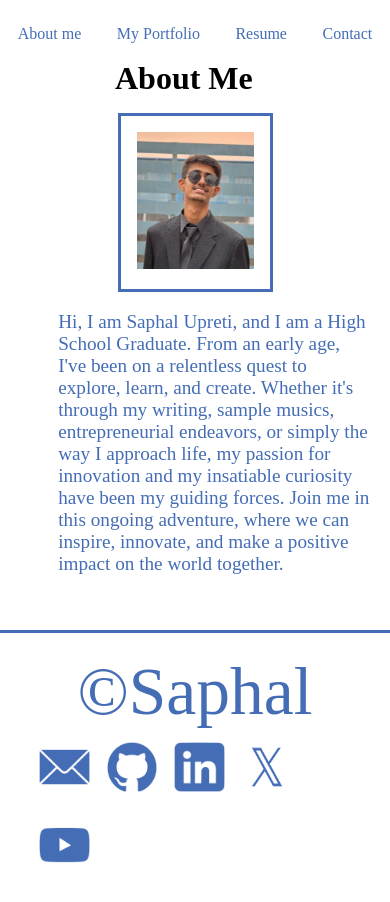
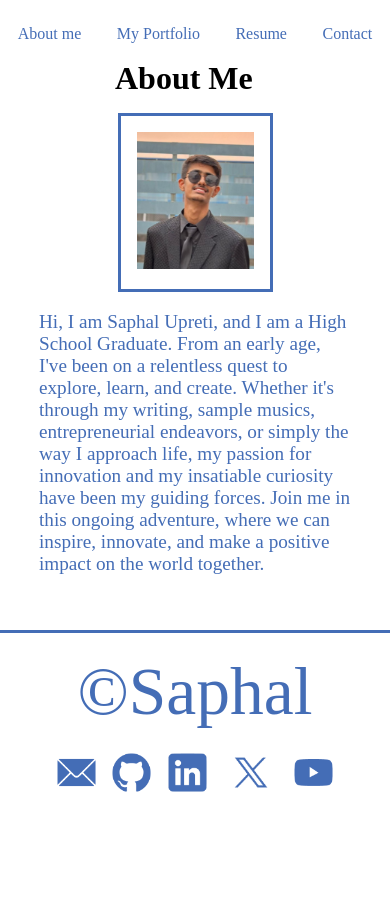
Before and after one commit to saphal-upreti/beta-node, a website: page aboutme.html in a window 390 px wide. After the commit the page ends 877 px from the top, so only its background shows below. Drawn offline with Linux system fonts and the light colour scheme; a web font is replaced by a local one.

Commit message:
textAlignment

```diff
--- a/static/css/style.css
+++ b/static/css/style.css
@@ -191,7 +191,7 @@ a:visited {
 }
 
 .contact-logo {
-  height: 8vh;
+  height: 6vw;
 }
 
 .footer-text {
@@ -235,8 +235,7 @@ h1 {
 
 @media screen and (max-width: 400px) {
   .contact-logo {
-    width: 6vh;
-    height: 6vh;
+    height: 10vw;
   }
 }
 
@@ -457,6 +456,7 @@ h1 {
   }
   .aboutme{
     width: 80vw;
+    left: 0;
   }
 
   #about-img{
```
